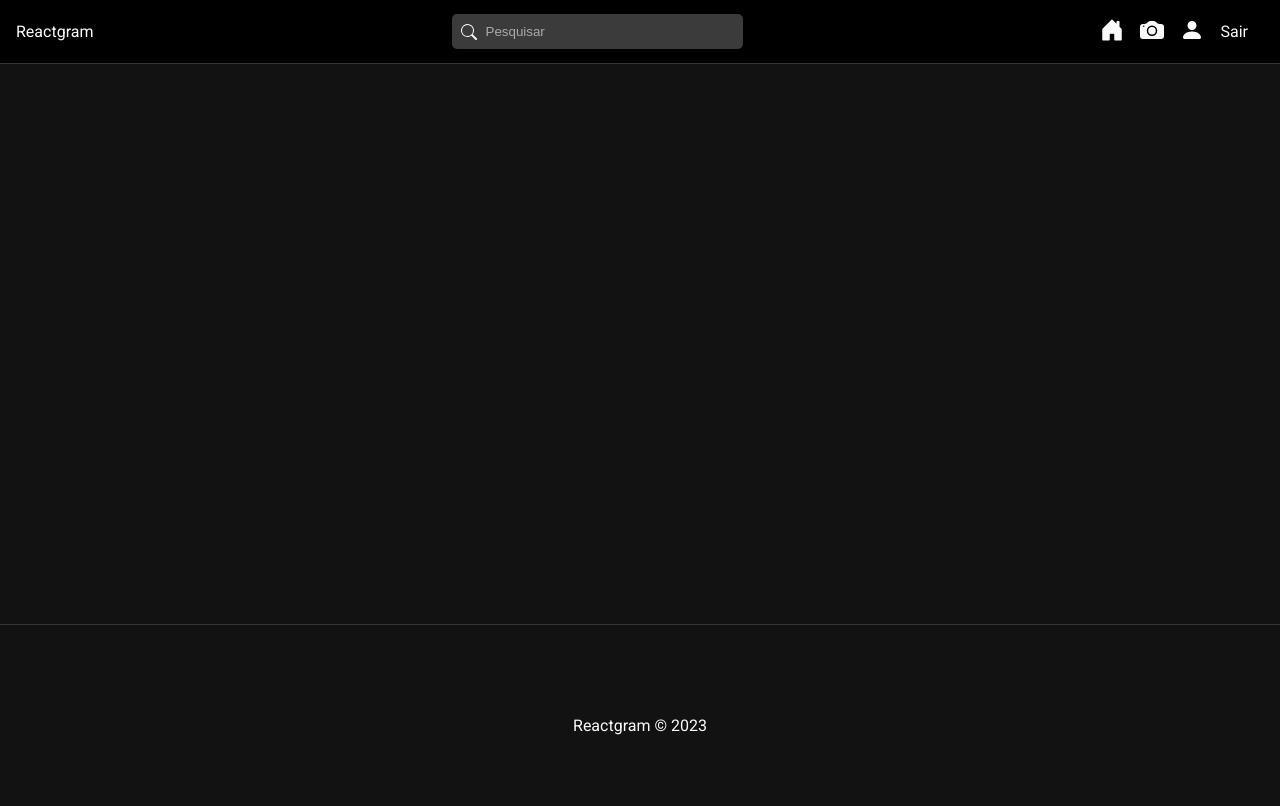
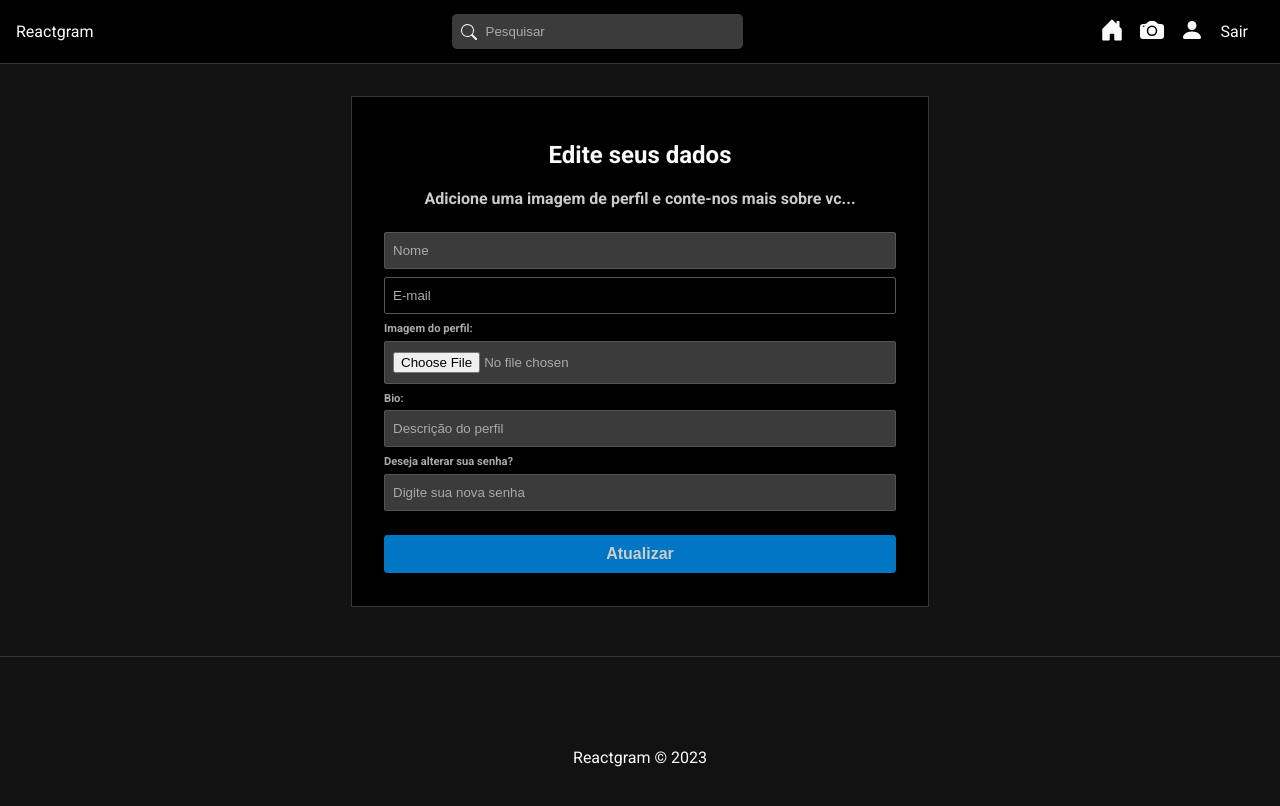
Before and after one commit to Jailsvs/reactgram, a React (Create React App) app in the folder frontend/: page /profile in a window 1280 px wide. Shown: the top 806 px of the page. Built offline with nearby package versions, Linux system fonts and the light colour scheme; sample sign-in values are in the browser's storage.

Commit message:
Edit profile inicio

```diff
--- a/frontend/src/App.js
+++ b/frontend/src/App.js
@@ -11,6 +11,7 @@
 import Home from './pages/Home/Home';
 import Login from './pages/Auth/Login';
 import Register from './pages/Auth/Register';
+import EditProfile from './pages/EditProfile/EditProfile';
 
 function App() {
   const { auth, loading } = useAuth();
@@ -24,6 +25,7 @@
         <div className="container">
           <Routes>
             <Route path="/" element={auth ? <Home/> : <Navigate to="/login"/>} />
+            <Route path="/profile" element={auth ? <EditProfile/> : <Navigate to="/login"/>} />
             <Route path="/login" element={!auth ? <Login/> : <Navigate to="/"/>} />
             <Route path="/register" element={!auth ? <Register/> : <Navigate to="/"/>} />
           </Routes>
--- /dev/null
+++ b/frontend/src/pages/EditProfile/EditProfile.css
@@ -0,0 +1,19 @@
+#edit-profile {
+  border: 1px solid #363636;
+  background-color: #000;
+  padding: 1.5em 2em;
+  max-width: 40%;
+  margin: 2em auto;
+  text-align: center;
+}
+
+.subtitle {
+  color: #ccc;
+}
+
+.profile-image {
+  width: 150px;
+  height: 150px;
+  border-radius: 50%;
+  margin-bottom: 1em;
+}
--- /dev/null
+++ b/frontend/src/pages/EditProfile/EditProfile.js
@@ -0,0 +1,35 @@
+import './EditProfile.css';
+
+const EditProfile = () => {
+
+  const handleSubmit = (e) => {
+    e.preventDefault();
+
+  }
+  return (
+    <div id="edit-profile">
+      <h2>Edite seus dados</h2>
+      <p className="subtitle">Adicione uma imagem de perfil e conte-nos mais sobre vc...</p>
+      {/*preview img*/}
+      <form onSubmit={handleSubmit}>
+        <input type="text" placeholder="Nome"/>
+        <input type="email" placeholder="E-mail" disabled/>
+        <label>
+          <span>Imagem do perfil:</span>
+          <input type="file"/>
+        </label>
+        <label>
+          <span>Bio:</span>
+          <input type="text" placeholder="Descrição do perfil"/>
+        </label>
+        <label>
+          <span>Deseja alterar sua senha?</span>
+          <input type="password" placeholder="Digite sua nova senha"/>
+        </label>
+        <input type="submit" value="Atualizar" />
+      </form>
+    </div>
+  )
+}
+
+export default EditProfile
```
